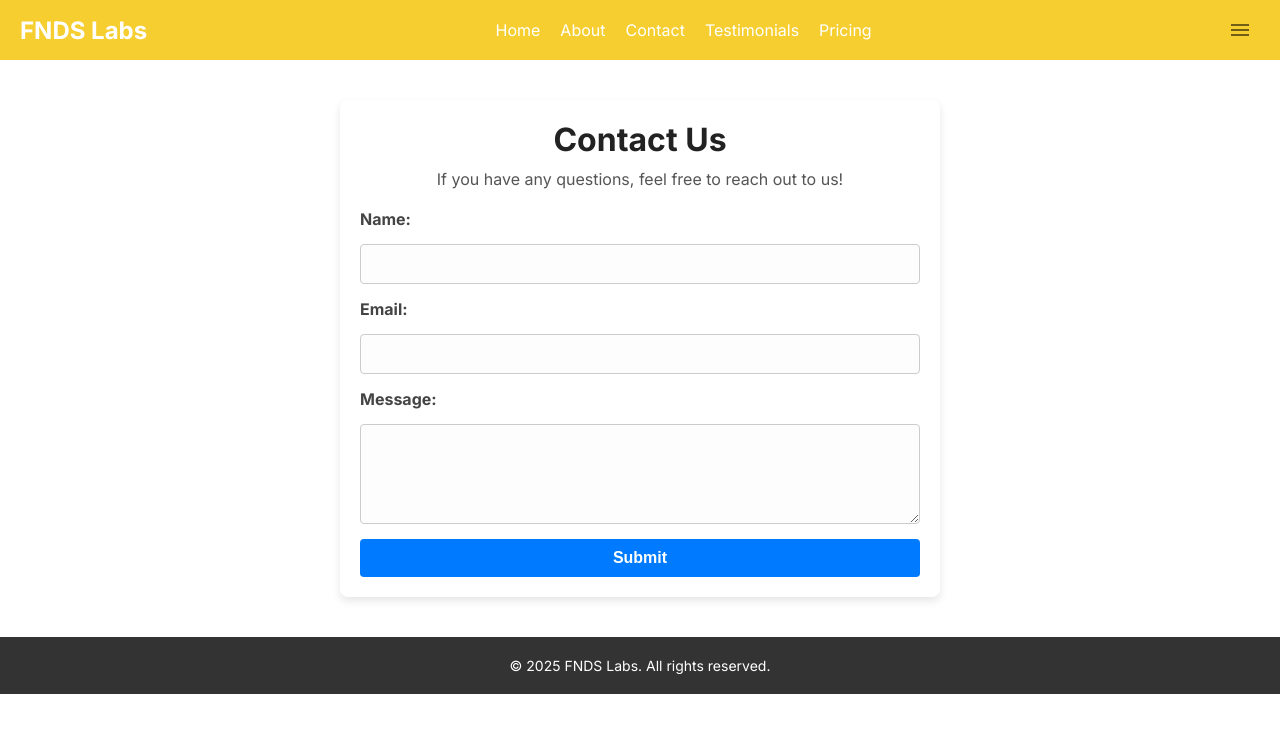
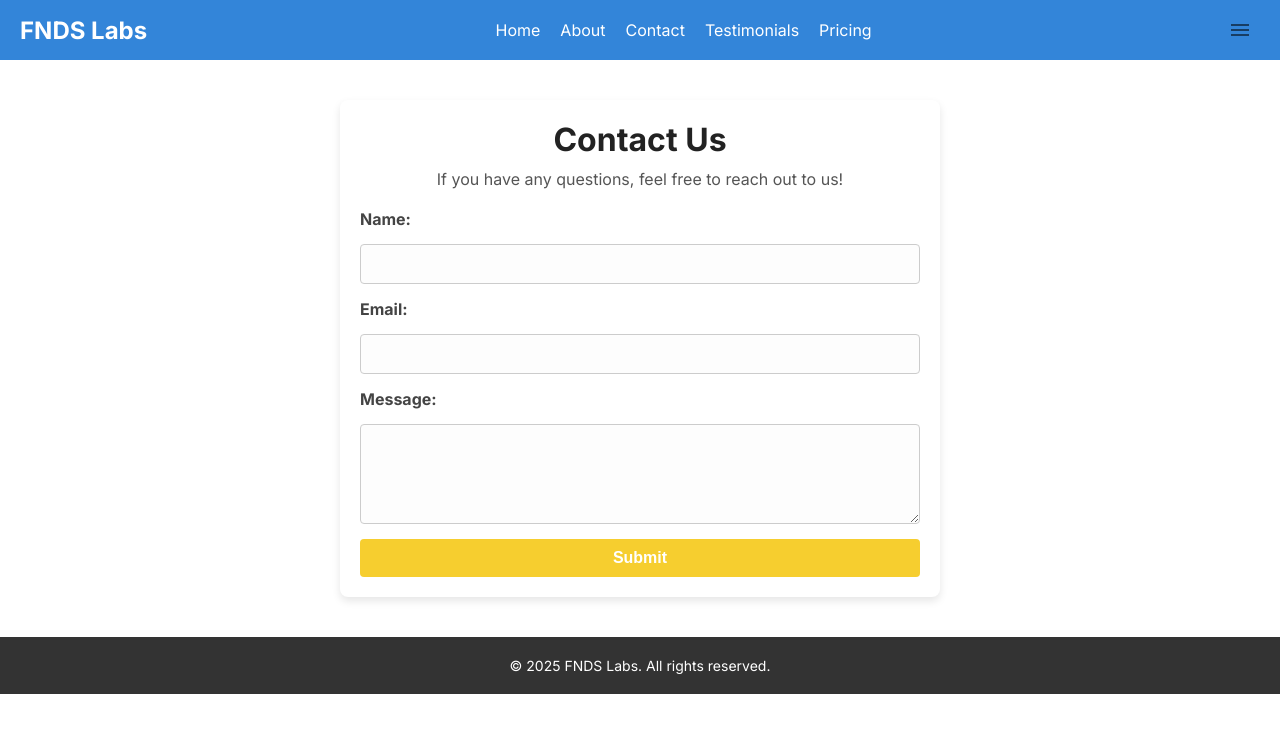
Before and after one commit to aafernands/aafernands.github.io, a Next.js app: page /contact in a window 1280 px wide. Shown: the top 732 px of the page. Built offline with nearby package versions, Linux system fonts and the light colour scheme.

Commit message:
UI improvements

```diff
--- a/styles/about.module.css
+++ b/styles/about.module.css
@@ -28,7 +28,7 @@
   .contactButton {
     display: inline-block;
     padding: 15px 30px;
-    background-color: #007bff;
+    background-color: #f6ce2f;;
     color: white;
     font-size: 1.1rem;
     text-decoration: none;
--- a/styles/contact.module.css
+++ b/styles/contact.module.css
@@ -72,7 +72,7 @@
   font-size: 1rem;
   font-weight: bold;
   color: #fff;
-  background-color: #007bff;
+  background-color: #f6ce2f;
   border: none;
   border-radius: 4px;
   cursor: pointer;
--- a/styles/navbar.module.css
+++ b/styles/navbar.module.css
@@ -4,7 +4,7 @@
     justify-content: space-between;
     align-items: center;
     padding: 10px 20px;
-    background-color: #f6ce2f;
+    background-color: #3385d9;
     color: white;
   }
 
@@ -40,7 +40,7 @@
 
   .drawerMenu {
     padding: 20px;
-    background-color: #f6ce2f;
+    background-color:#3385d9;
     height: 100%;
   }
 
@@ -59,6 +59,7 @@
     font-size: 18px;
   }
 
+
   /* Mobile Styles */
   @media (max-width: 768px) {
     .navLinks {
```
